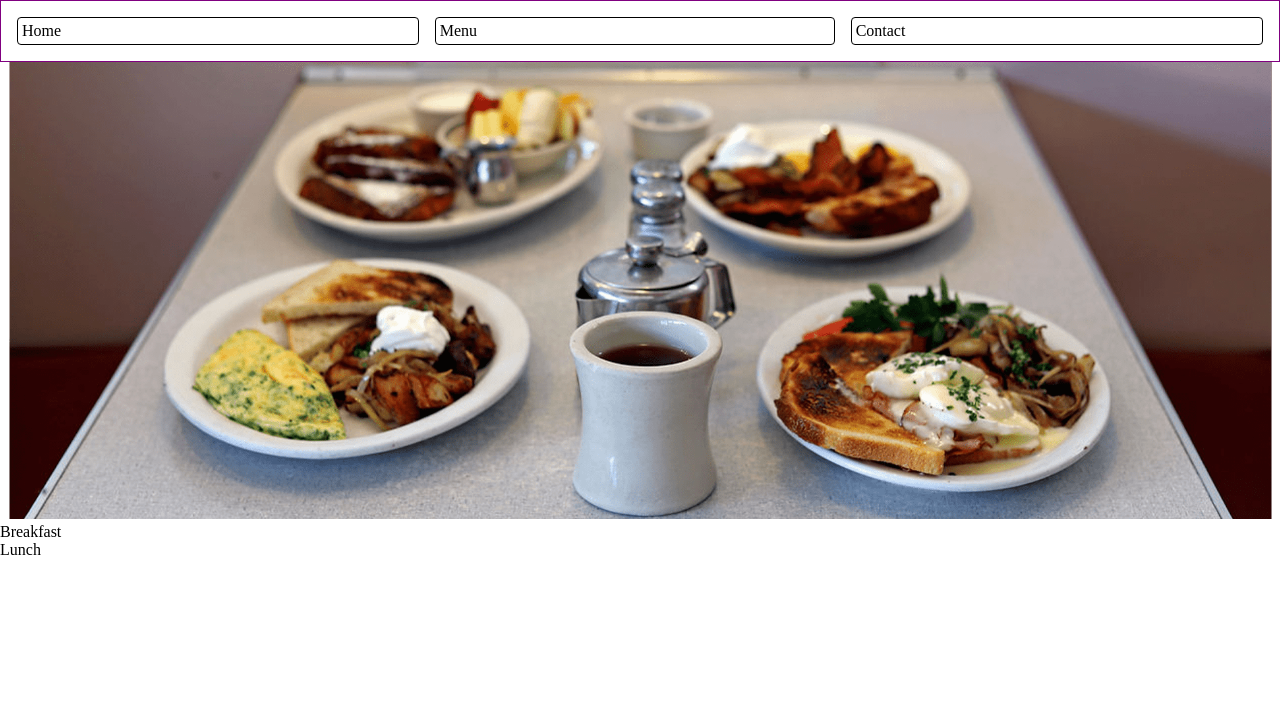
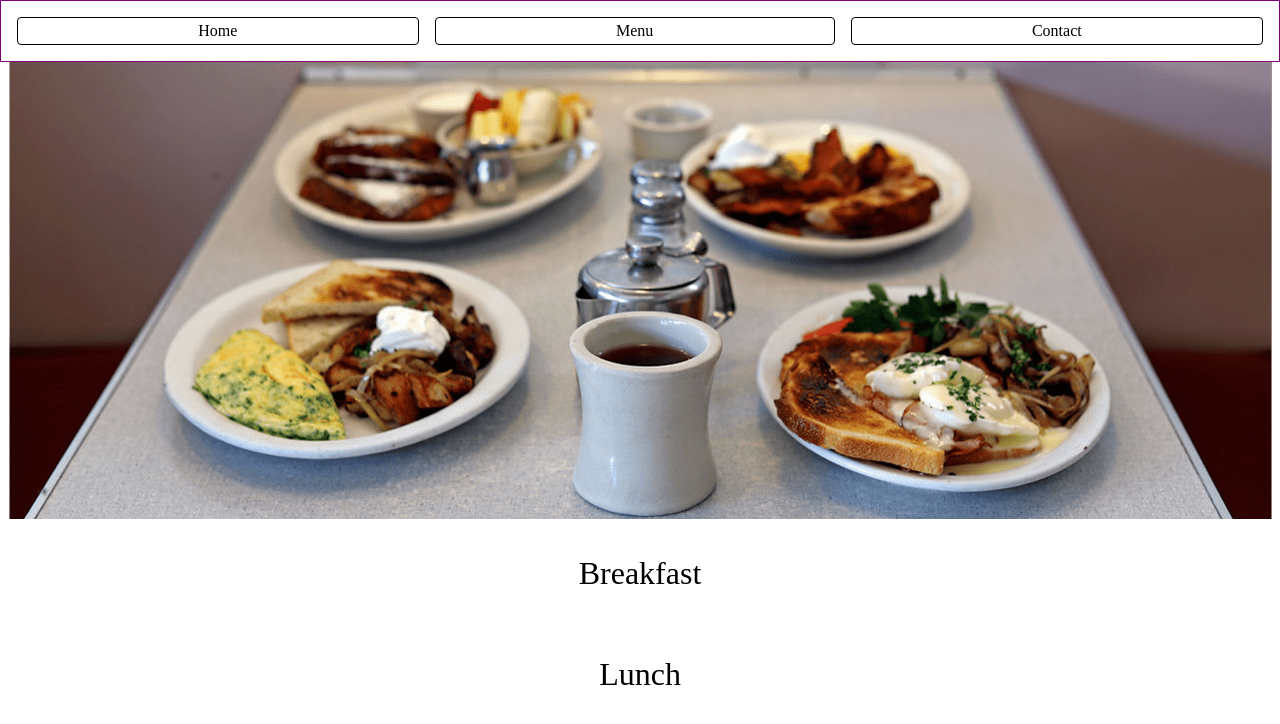
Before and after one commit to THX1313/Project-Restaurant-Page, a website built with webpack: page src/template.html in a window 1280 px wide. Both pictures are taken after a click on the element "Menu". Built offline with nearby package versions, Linux system fonts and the light colour scheme.

Commit message:
Improve styling

```diff
--- a/src/contact.js
+++ b/src/contact.js
@@ -31,5 +31,4 @@ const createContactPage = () => {
     content.appendChild(pageContent);
 }
 
-// remember that every function that is imported into another js file needs this line of code.
 export default createContactPage; // try with no default
--- a/src/menu.js
+++ b/src/menu.js
@@ -31,5 +31,4 @@ const createMenuPage = () => {
     content.appendChild(pageContent);
 }
 
-// remember that every function that is imported into another js file needs this line of code.
 export default createMenuPage; // try with no default
--- a/src/restaurant.js
+++ b/src/restaurant.js
@@ -33,5 +33,4 @@ const createRestaurantHomePage = () => {
     content.appendChild(pageContent);
 };
 
-// remember that every function that is imported into another js file needs this line of code.
 export default createRestaurantHomePage; // try with no default
--- a/src/style.css
+++ b/src/style.css
@@ -8,7 +8,15 @@
 .phone-number,
 .breakfast,
 .lunch {
-   margin-right: auto;
+   text-align: center;
+   font-size: 1em;
+   padding: 1em;
+   margin: auto;
+}
+
+.breakfast,
+.lunch {
+   font-size: 2em;
 }
 
 .tab {
@@ -17,7 +25,9 @@
    border-radius: .25em;
    display: inline-block;
    padding: .25em;
+   text-align: center;
 }
+
 
 .nav {
    border: 1px solid purple;
```
